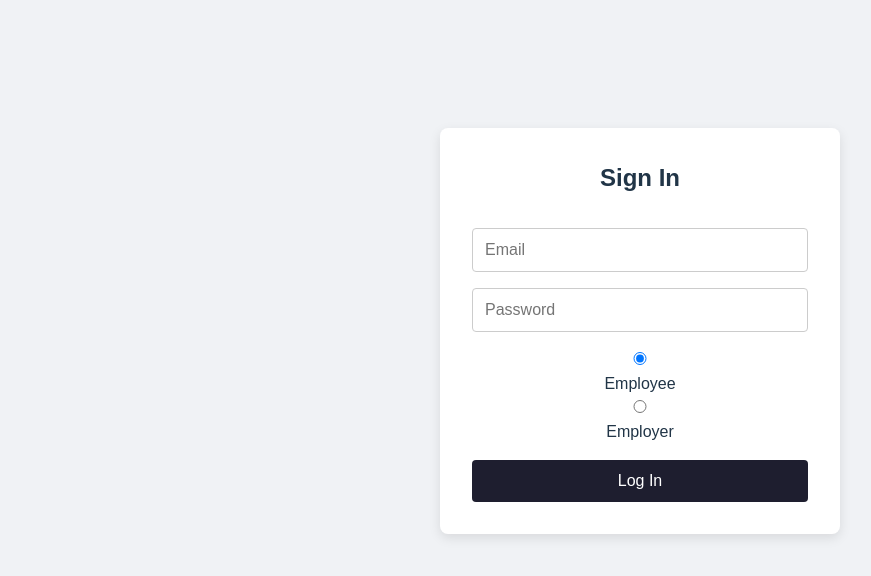
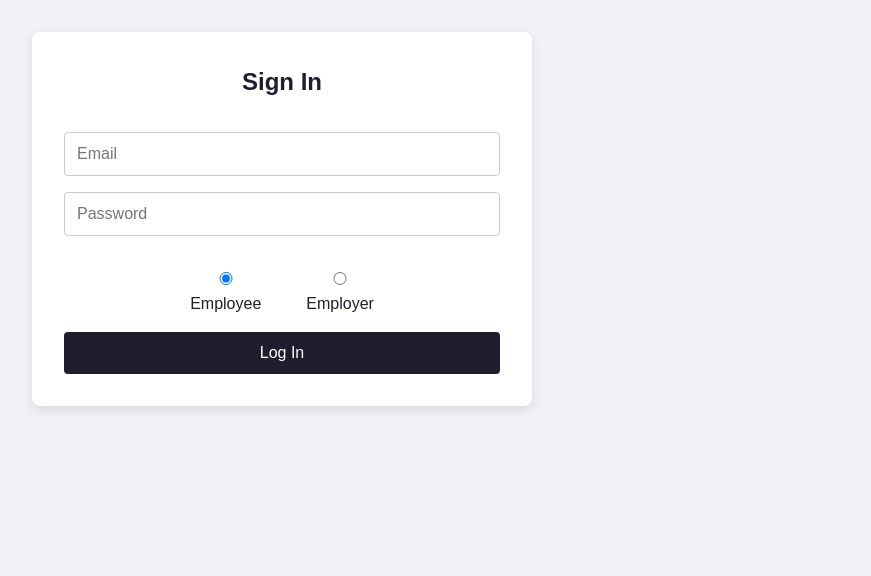
Before and after one commit to kamil0103/Payroll_Web_App, a React (Vite) app in the folder payroll_web_app.client/: page /signin in a window 1280 px wide. Shown: the top 576 px of the page, without its empty margins (0-871 px from the left). Built offline with nearby package versions, Linux system fonts and the light colour scheme.

Commit message:
Refactor SignIn.css for layout and styling updates

```diff
--- a/payroll_web_app.client/src/pages/SignIn.css
+++ b/payroll_web_app.client/src/pages/SignIn.css
@@ -1,13 +1,36 @@
 /* src/pages/SignIn.css */
 
+.signin-layout {
+  display: flex;
+  flex-direction: column;
+  min-height: 100vh;
+  background-color: #f0f2f5;
+  font-family: Arial, sans-serif;
+}
+
+/* Main content */
+.signin-main {
+  flex: 1;
+  display: flex;
+  justify-content: center;
+  align-items: center;
+  padding: 4rem 2rem;
+}
+
 .signin-container {
-  max-width: 400px;
-  margin: 6rem auto;
+  background-color: #ffffff;
+  color: #1e1e2f;
   padding: 2rem;
-  background-color: #ffffff;
   border-radius: 8px;
   box-shadow: 0 4px 12px rgba(0, 0, 0, 0.1);
   text-align: center;
+  max-width: 500px;
+  width: 100%;
+}
+
+.form-title {
+  font-size: 1.5rem;
+  margin-bottom: 1rem;
 }
 
 .signin-form {
@@ -23,16 +46,68 @@
   border-radius: 4px;
 }
 
-.signin-form button {
-  padding: 0.75rem;
+.role-select {
+  display: flex;
+  justify-content: center;
+  gap: 2rem;
+  margin-top: 1rem;
+}
+
+.role-select label {
   font-size: 1rem;
+}
+
+button[type="submit"] {
+  padding: 0.75rem 1.5rem;
   background-color: #1e1e2f;
   color: white;
   border: none;
   border-radius: 4px;
+  font-size: 1rem;
   cursor: pointer;
 }
 
-.signin-form button:hover {
+button[type="submit"]:hover {
   background-color: #33334d;
 }
+
+/* Forgot links */
+.forgot-links {
+  display: flex;
+  flex-direction: column;
+  align-items: center;
+  margin-top: 0.5rem;
+  margin-bottom: 1rem;
+  font-size: 0.9rem;
+  color: #555;
+}
+
+.forgot-dot {
+  font-size: 1.2rem;
+  color: #999;
+}
+
+.forgot-link {
+  color: #646cff;
+  text-decoration: none;
+  margin: 0.25rem 0;
+}
+
+.forgot-link:hover {
+  color: #535bf2;
+}
+
+/* Responsive */
+@media (max-width: 768px) {
+  .signin-main {
+    padding: 2rem 1rem;
+  }
+
+  .signin-container {
+    padding: 1rem;
+  }
+
+  .form-title {
+    font-size: 1.25rem;
+  }
+}
```
